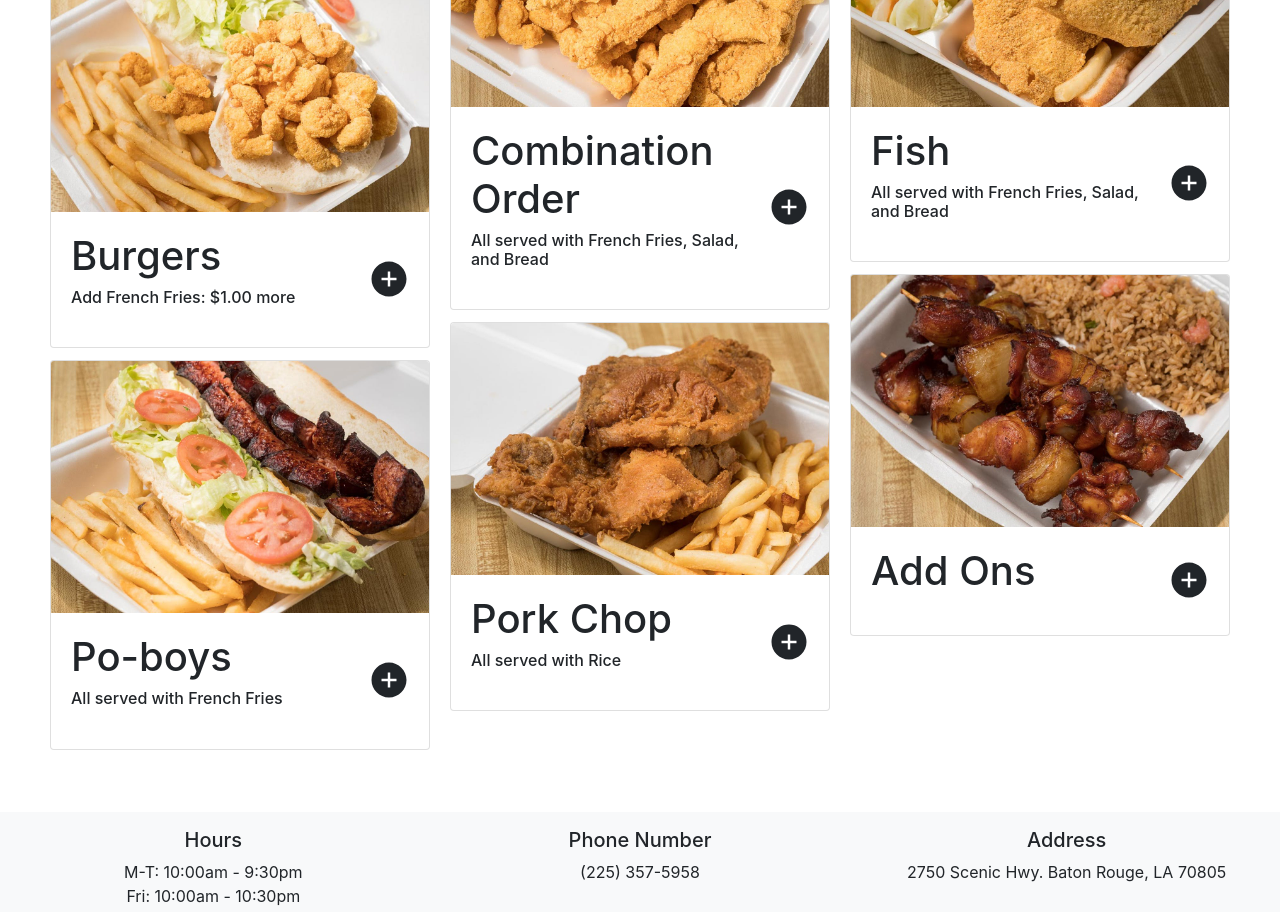
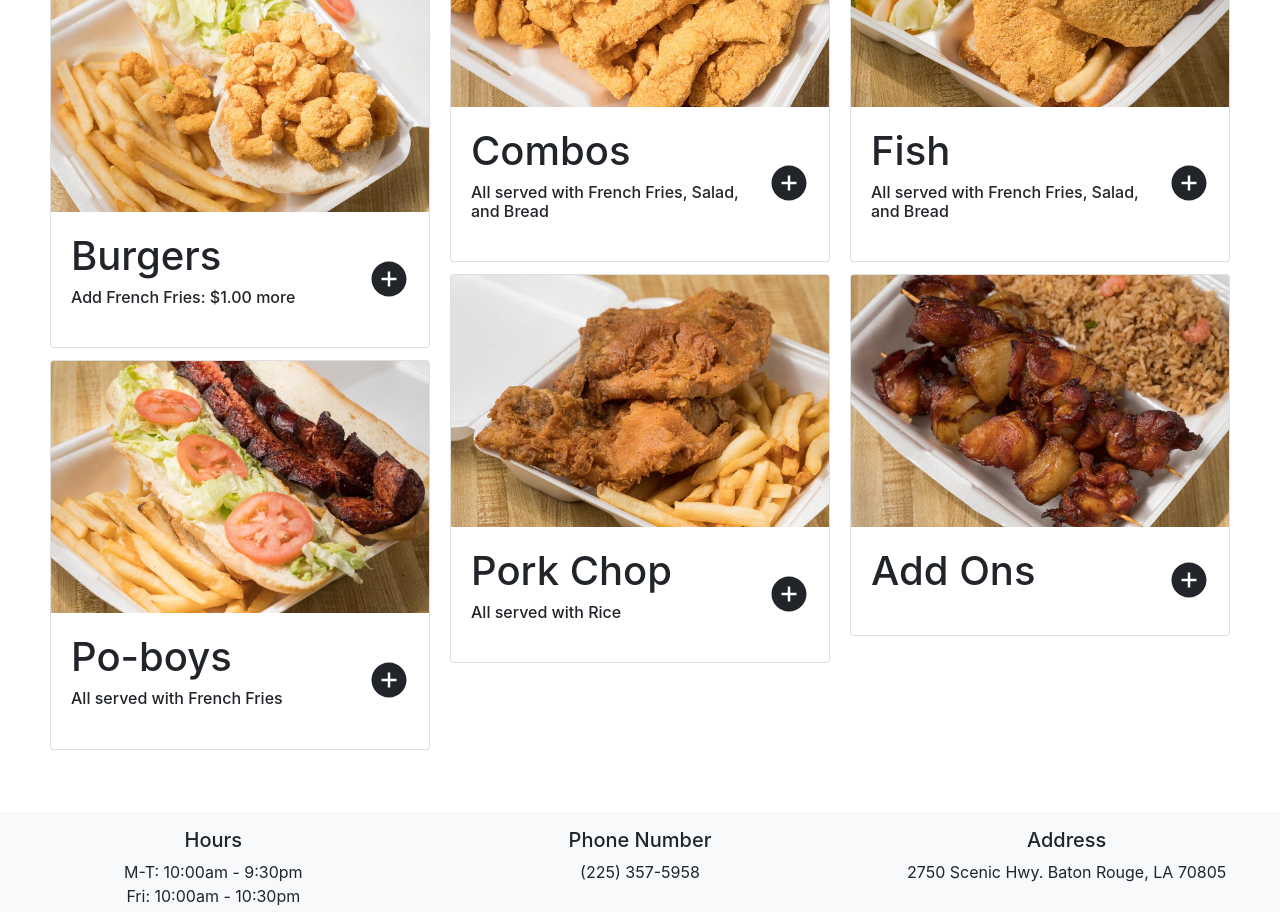
Before and after one commit to jhoan2/John-Seafood, a React (Create React App) app: page / in a window 1280 px wide. Shown: the part 2160-3072 px from the top of the page. Built offline with nearby package versions, Linux system fonts and the light colour scheme; a web font is replaced by a local one.

Commit message:
combo and content

```diff
--- a/public/index.html
+++ b/public/index.html
@@ -8,8 +8,8 @@
     <meta name="viewport" content="width=device-width, initial-scale=1" />
     <meta name="theme-color" content="#000000" />
     <meta
-      name="description"
-      content="Web site created using create-react-app"
+      name="John Seafood"
+      content="John Seafood Restaurant at 2750 Scenic Hwy. Baton Rouge LA, 70805"
     />
     <link rel="apple-touch-icon" sizes="180x180" href="/apple-touch-icon.png">
     <link rel="icon" type="image/png" sizes="32x32" href="/favicon-32x32.png">
--- a/src/components/menu/items/Combo.js
+++ b/src/components/menu/items/Combo.js
@@ -13,7 +13,7 @@ export default function Menu() {
                     <Card.Img variant="top" src={combo} />
                     <Card.Body className='d-flex justify-content-between align-items-center p-6'>
                         <Card.Title>
-                            <h1>Combination Order</h1>
+                            <h1>Combos</h1>
                             <h6>All served with French Fries, Salad, and Bread</h6>
                         </Card.Title>
                         <h1>
```
